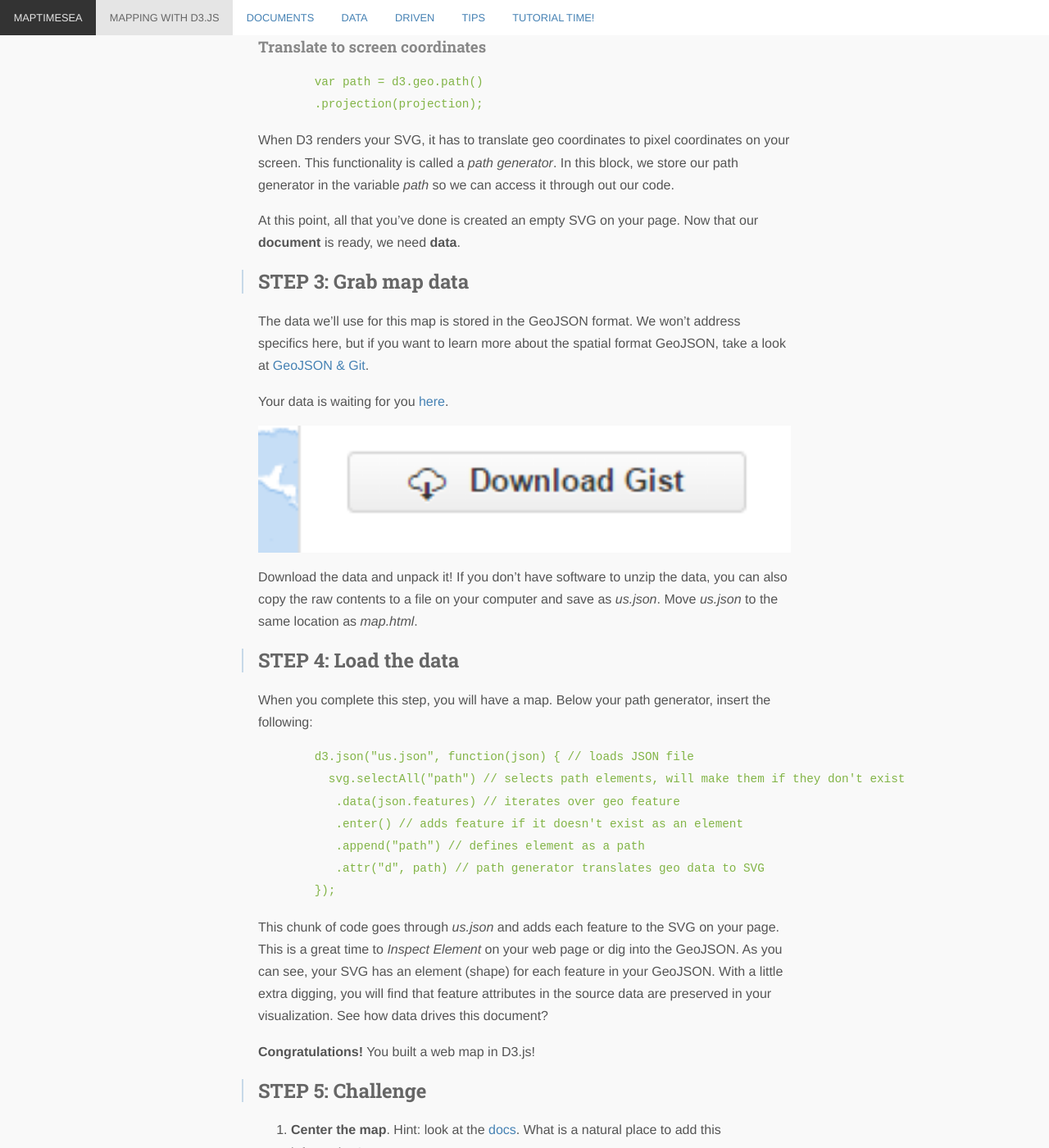
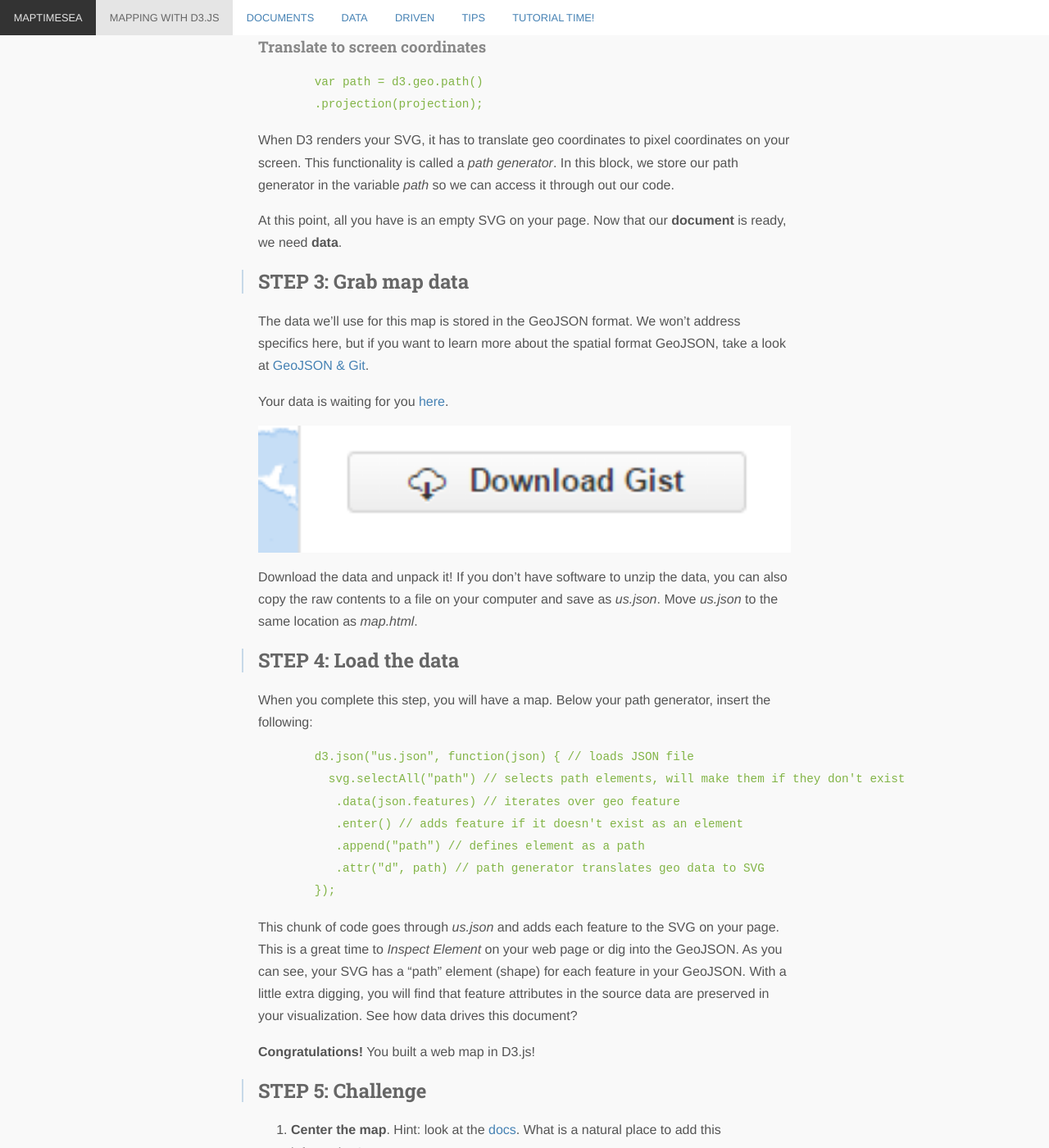
Before and after one commit to MaptimeSEA/maptimesea.github.io, a Jekyll site: the page built from _posts/2015-01-07-d3-mapping.markdown, in a window 1280 px wide and 1400 px high, scrolled down 4081 px. Shown: the whole window at 82% size. Built offline with Jekyll 4.4.1, drawn with Linux system fonts in a browser that asks for light colours; nearby versions of some CDN libraries; Markdown is read by kramdown in place of the engine named in the settings.

Commit message:
Changing some of the language.

````diff
--- a/_posts/2015-01-07-d3-mapping.markdown
+++ b/_posts/2015-01-07-d3-mapping.markdown
@@ -121,7 +121,7 @@ When you define a projection, you tell D3 how to transform your data from spheri
 
 When D3 renders your SVG, it has to translate geo coordinates to pixel coordinates on your screen. This functionality is called a *path generator*. In this block, we store our path generator in the variable *path* so we can access it through out our code.
 
-At this point, all that you've done is created an empty SVG on your page. Now that our **document** is ready, we need **data**.
+At this point, all you have is an empty SVG on your page. Now that our **document** is ready, we need **data**.
 
 ## STEP 3: Grab map data
 
@@ -147,7 +147,7 @@ When you complete this step, you will have a map. Below your path generator, ins
 	});
 ```
 
-This chunk of code goes through *us.json* and adds each feature to the SVG on your page. This is a great time to *Inspect Element* on your web page or dig into the GeoJSON. As you can see, your SVG has an element (shape) for each feature in your GeoJSON. With a little extra digging, you will find that feature attributes in the source data are preserved in your visualization. See how data drives this document?
+This chunk of code goes through *us.json* and adds each feature to the SVG on your page. This is a great time to *Inspect Element* on your web page or dig into the GeoJSON. As you can see, your SVG has a "path" element (shape) for each feature in your GeoJSON. With a little extra digging, you will find that feature attributes in the source data are preserved in your visualization. See how data drives this document?
 
 **Congratulations!** You built a web map in D3.js!
 
````
